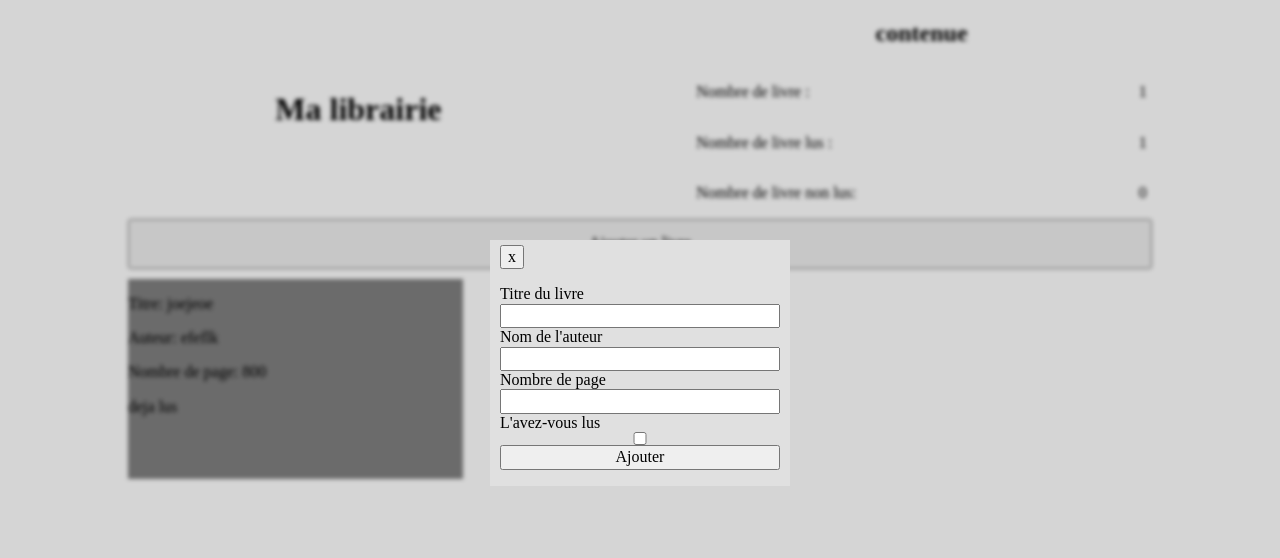
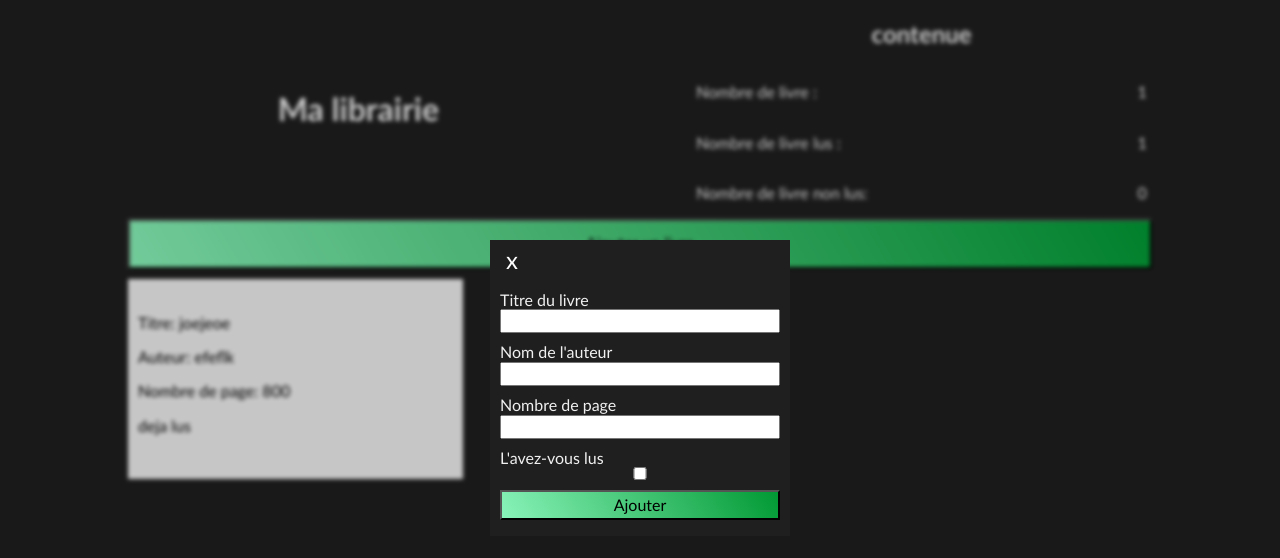
Before and after one commit to waintane/librairie, a plain HTML site: page index.html in a window 1280 px wide. Both pictures are taken after a click on the button "Ajouter un livre". Drawn offline with Linux system fonts and the light colour scheme.

Commit message:
modification des backgrounds color, creation de var dans le :root

```diff
--- a/css/global.css
+++ b/css/global.css
@@ -1,3 +1,14 @@
+:root{
+    --main-color: rgb(31, 31, 31);
+    --main-font: rgb(240, 240, 240);
+    --button: linear-gradient(60deg,rgb(137, 243, 185),rgb(1, 153, 52));
+    --container-color: rgb(238, 238, 238);
+}
+body{
+    font-family:'Gill Sans', 'Gill Sans MT', Calibri, 'Trebuchet MS', sans-serif;
+    background-color: var(--main-color);
+    color: var(--main-font);
+}
 .form{
     visibility:hidden;
     position: fixed;
@@ -10,7 +21,7 @@
 .form form{
     width: 300px;
     margin: 30vh auto;
-    background-color: rgb(224, 224, 224);
+    background-color: var(--main-color);
     position: absolute;
     left:0;
     right:0;
@@ -31,6 +42,7 @@ ul{
 li{
     display: flex;
     flex-direction: column;
+    margin: 10px 0px;
 }
 li input{
     width: auto;
@@ -55,12 +67,24 @@ h1,h2{
 }
 .ajout-livre{
     text-align: center;
+
+}
+.ajout-livre button{
+    background: var(--button);
 }
 .container{
+    color: black;
     width: 100%;
     height: 200px;
     margin: 10px auto;
-    background-color: grey;
+    background-color: var(--container-color);
+    font-weight: 550;
+}
+.container p{
+    margin-left: 10px;
+}
+.container p:first-of-type{
+    margin-top: 35px;
 }
 .display-de-la-liste{
     width: 80%;
@@ -70,10 +94,22 @@ h1,h2{
     grid-template-columns: 1fr;
     gap: 10px;
 }
+
 .ajout-livre button{
     width: 80%;
     min-width: 300px;
     height: 50px;
+}
+#add{
+    background: var(--button);
+    height: 30px;
+}
+.ferme{
+    font-size: 1.5rem;
+    color: white;
+    background: none;
+    outline: none;
+    border: none;
 }
 @media only screen and (min-width: 800px) {
 
--- a/index.html
+++ b/index.html
@@ -67,10 +67,12 @@
 
         <section class="display-de-la-liste">
             <div class="container">
-                <p>Titre: joejeoe</p>
-                <p>Auteur: efeflk</p>
-                <p>Nombre de page: 800</p>
-                <p>deja lus</p>
+                <div>
+                    <p>Titre: joejeoe</p>
+                    <p>Auteur: efeflk</p>
+                    <p>Nombre de page: 800</p>
+                    <p>deja lus</p>
+                </div>
             </div>
         </section>
     </main>
```
Also changed, not shown: javascript/javascript.js (+1 -6 lines).
